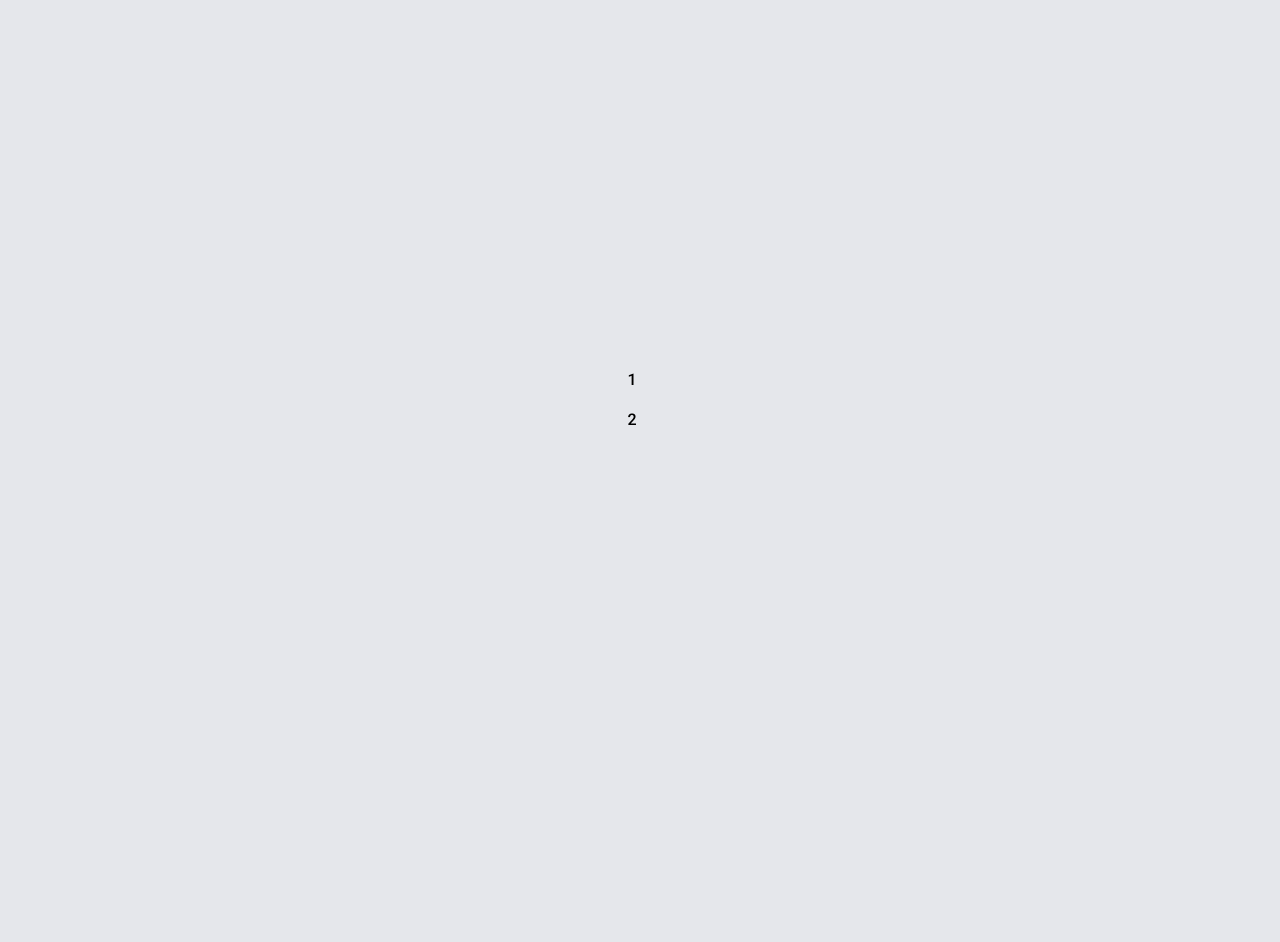
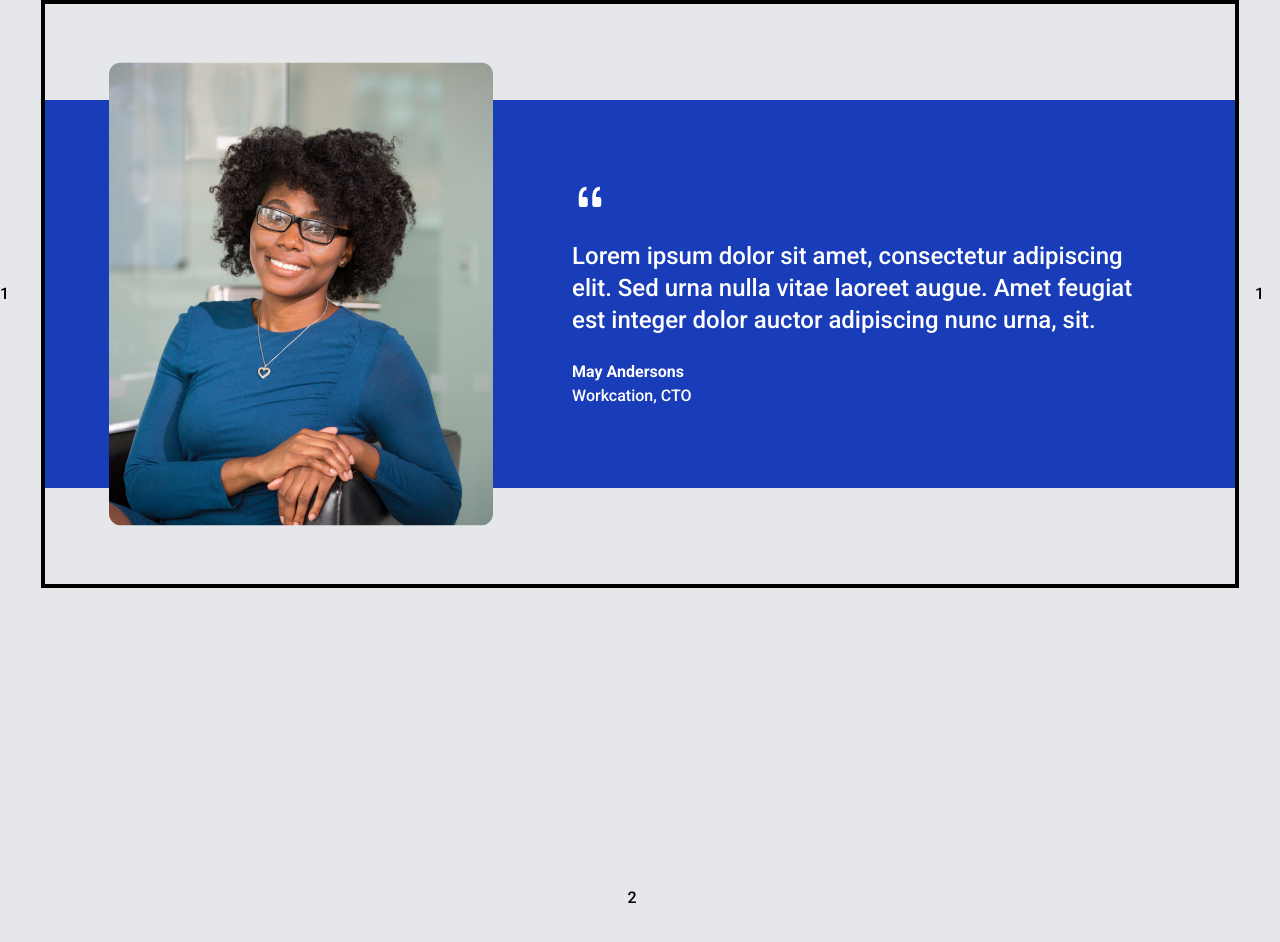
Before and after one commit to bienvenudev/react-component-library, a React (Vite) app: page / in a window 1280 px wide. Shown: the top 942 px of the page. Before the commit the page ends 800 px from the top, so only its background shows below. Built offline with nearby package versions, Linux system fonts and the light colour scheme.

Commit message:
feat: add TestimonialWithImage component and integrate it into App layout

```diff
--- a/src/App.jsx
+++ b/src/App.jsx
@@ -1,3 +1,5 @@
+import TestimonialWithImage from "./components/Testimonials/TestimonialWithImage";
+import May from "./assets/may-2.png";
 
 function App() {
   return (
@@ -5,12 +7,17 @@ function App() {
       <div className="grid grid-rows-2 gap-4">
         <div className="flex items-center gap-4 justify-center">
           <p className="uppercase mr-4">1</p>
-
+          <TestimonialWithImage
+            image={<May />}
+            quote="Lorem ipsum dolor sit amet, consectetur adipiscing elit. Sed urna nulla vitae laoreet augue. Amet feugiat est integer dolor auctor adipiscing nunc urna, sit. "
+            name="May Andersons"
+            role="Workcation, CTO"
+          />
+          <p className="uppercase mr-4">1</p>
         </div>
 
         <div className="flex items-center gap-4 justify-center">
           <p className="uppercase mr-4">2</p>
-
         </div>
       </div>
     </div>
--- /dev/null
+++ b/src/components/Testimonials/TestimonialWithImage.jsx
@@ -0,0 +1,21 @@
+import React from "react";
+import { BsQuote } from "react-icons/bs";
+
+export default function TestimonialWithImage({ image, quote, name, role }) {
+  console.log("image is", image.type);
+  return (
+    <div className="border-4 py-24 relative">
+      <div className="bg-blue-800">
+        <div className=" flex text-white px-10 ml-[455px]">
+          <img className="absolute left-16 top-1/2 -translate-y-1/2 rounded-xl" src={image.type} width="384" alt="" />
+          <div className="py-20 px-8 max-w-[800px]">
+            <BsQuote className="text-4xl" />
+            <div className="py-6 text-2xl font-medium leading-8">{quote}</div>
+            <div className="font-bold leading-6">{name}</div>
+            <div className="leading-6">{role}</div>
+          </div>
+        </div>
+      </div>
+    </div>
+  );
+}
```
Also changed, not shown: src/assets/may-2.png (added), src/assets/may.png (added).
